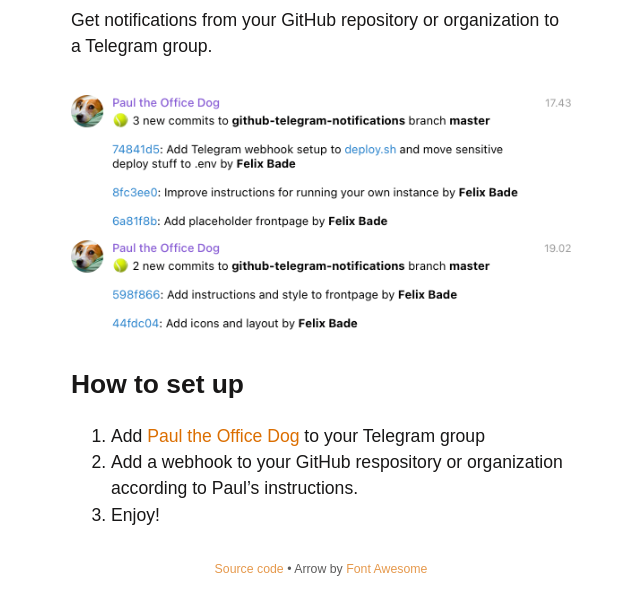
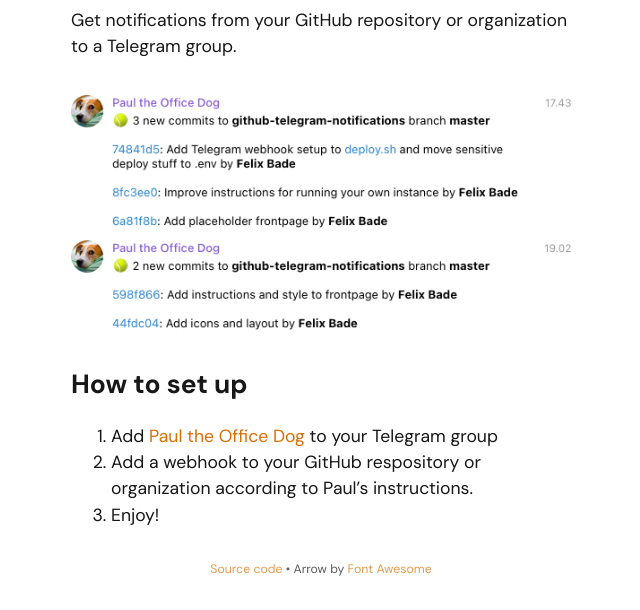
Before and after one commit to felixbade/github-telegram-notifications, a website: page static/index.html in a window 1280 px wide. Shown: the part 222-832 px from the top of the page, without its empty margins (319-959 px from the left). Drawn offline with Linux system fonts and the light colour scheme.

Commit message:
Add typography

```diff
--- a/static/index.html
+++ b/static/index.html
@@ -6,6 +6,7 @@
         <meta name="viewport" content="width=device-width, initial-scale=1">
         <title>Paul the Office Dog – GitHub to Telegram Notifications</title>
         <link rel="stylesheet" href="style.css" type="text/css">
+        <link href="https://fonts.googleapis.com/css2?family=DM+Sans:wght@400;700&display=swap" rel="stylesheet" crossorigin="anonymous">
     </head>
     <body>
         <div class="container">
--- a/static/style.css
+++ b/static/style.css
@@ -1,5 +1,5 @@
 .container {
-    font-family: sans-serif;
+    font-family: 'DM Sans', sans-serif;
     font-size: 1.1em;
     line-height: 150%;
     margin: 1em;
@@ -10,6 +10,7 @@
 }
 
 h1, h2 {
+    font-family: 'DM Sans', sans-serif;
     line-height: 125%;
 }
 
```
